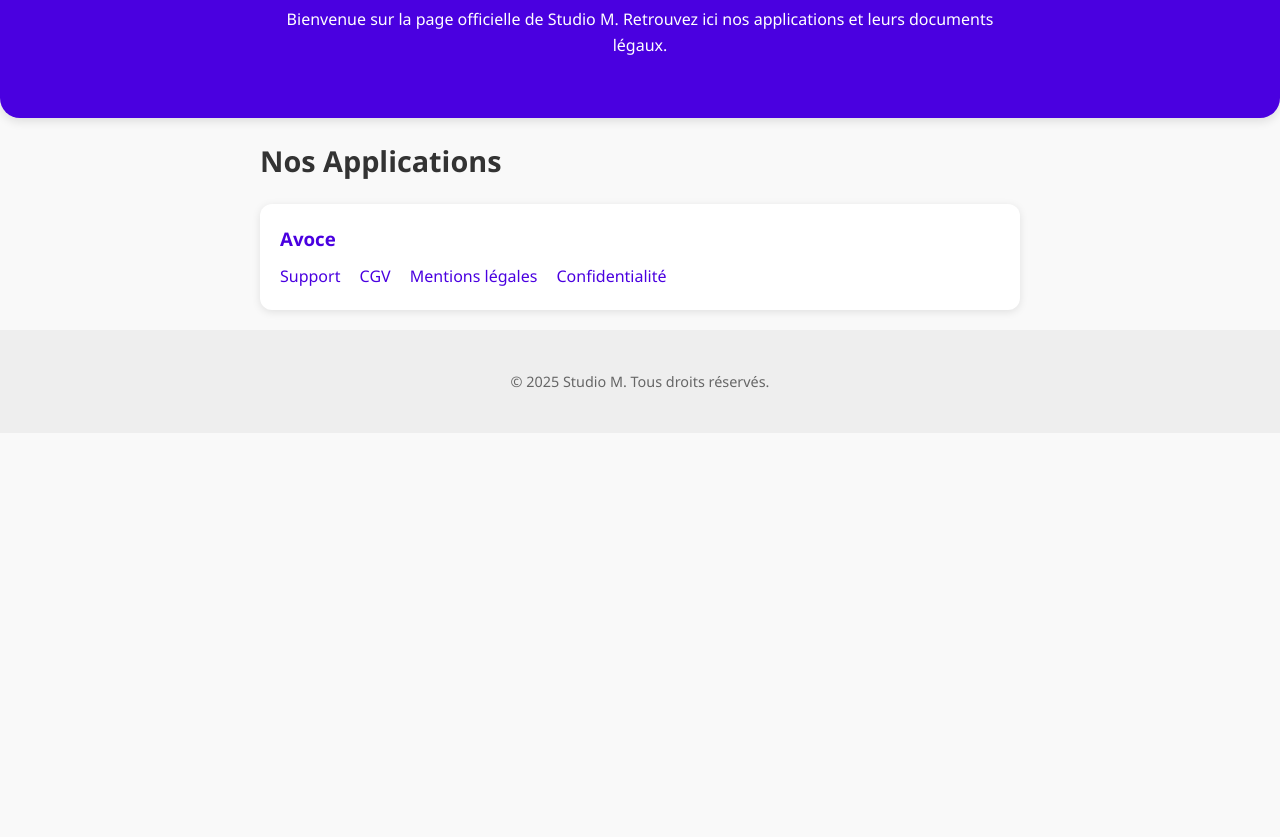
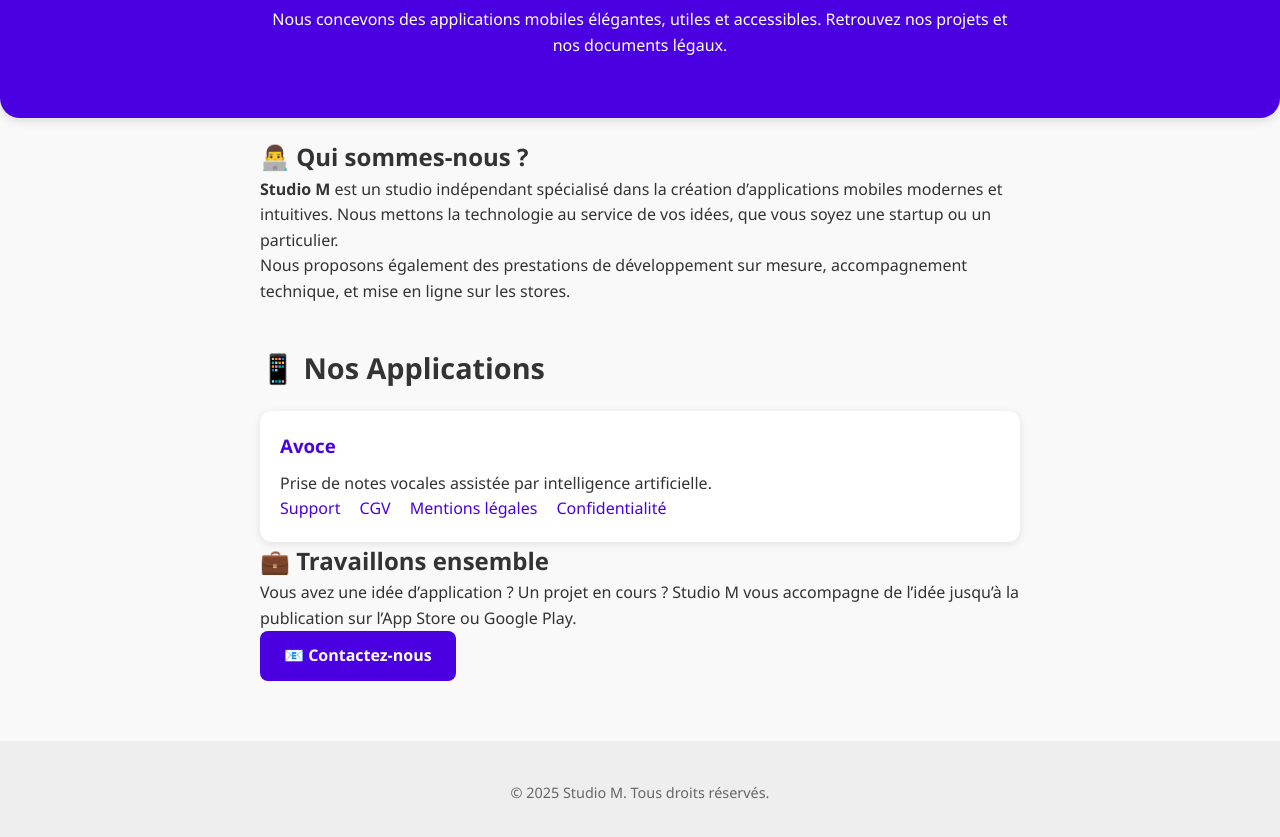
Before and after one commit to AdrienM2b/studio-m, a plain HTML site: page index.html in a window 1280 px wide. Shown: the part 127-964 px from the top of the page. Before the commit the page ends 800 px from the top, so only its background shows below. Drawn offline with Linux system fonts and the light colour scheme.

Commit message:
style home

```diff
--- a/index.html
+++ b/index.html
@@ -1,25 +1,32 @@
 <!DOCTYPE html>
 <html lang="fr">
 <head>
-  <meta charset="UTF-8">
-  <meta name="viewport" content="width=device-width, initial-scale=1.0">
-  <title>Studio M – Accueil</title>
-  <link rel="stylesheet" href="style.css">
+  <meta charset="UTF-8" />
+  <meta name="viewport" content="width=device-width, initial-scale=1.0" />
+  <title>Studio M – Création d'applications mobiles</title>
+  <link rel="stylesheet" href="style.css" />
 </head>
 <body>
   <header>
     <div class="container">
       <h1>Studio M</h1>
-      <p>Bienvenue sur la page officielle de Studio M. Retrouvez ici nos applications et leurs documents légaux.</p>
+      <p>Nous concevons des applications mobiles élégantes, utiles et accessibles. Retrouvez nos projets et nos documents légaux.</p>
     </div>
   </header>
 
   <main class="container">
+    <section class="intro">
+      <h2>👨‍💻 Qui sommes-nous ?</h2>
+      <p><strong>Studio M</strong> est un studio indépendant spécialisé dans la création d’applications mobiles modernes et intuitives. Nous mettons la technologie au service de vos idées, que vous soyez une startup ou un particulier.</p>
+      <p>Nous proposons également des prestations de développement sur mesure, accompagnement technique, et mise en ligne sur les stores.</p>
+    </section>
+
     <section class="apps">
-      <h2>Nos Applications</h2>
+      <h2>📱 Nos Applications</h2>
       <ul class="app-list">
         <li class="app-card">
           <h3>Avoce</h3>
+          <p>Prise de notes vocales assistée par intelligence artificielle.</p>
           <div class="links">
             <a href="support.html">Support</a>
             <a href="cgv.html">CGV</a>
@@ -27,8 +34,14 @@
             <a href="confidentialite.html">Confidentialité</a>
           </div>
         </li>
-        <!-- Tu peux dupliquer ce bloc pour d'autres apps -->
+        <!-- Tu peux ajouter ici d'autres apps -->
       </ul>
+    </section>
+
+    <section class="contact">
+      <h2>💼 Travaillons ensemble</h2>
+      <p>Vous avez une idée d’application ? Un projet en cours ? Studio M vous accompagne de l’idée jusqu’à la publication sur l’App Store ou Google Play.</p>
+      <p><a href="mailto:adrien.marchetti.developpeur@gmail.com" class="btn">📧 Contactez-nous</a></p>
     </section>
   </main>
 
--- a/style.css
+++ b/style.css
@@ -34,6 +34,25 @@ header h1 {
 
 main {
   padding: 40px 0;
+}
+
+.intro, .contact {
+  margin-bottom: 40px;
+}
+
+.contact .btn {
+  display: inline-block;
+  background-color: #4a00e0;
+  color: white;
+  padding: 12px 24px;
+  border-radius: 8px;
+  text-decoration: none;
+  font-weight: bold;
+  transition: background 0.3s;
+}
+
+.contact .btn:hover {
+  background-color: #7c2ae8;
 }
 
 .apps h2 {
```
